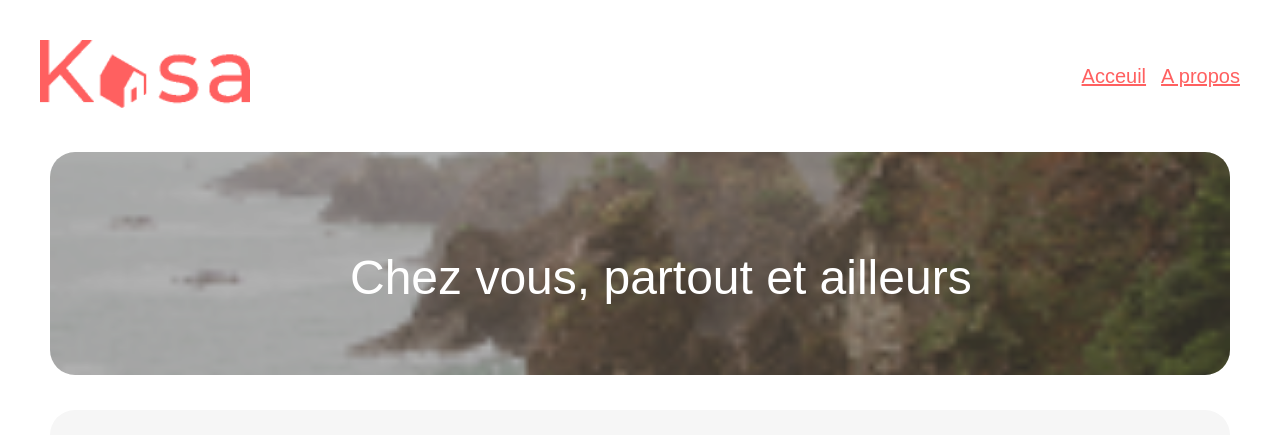
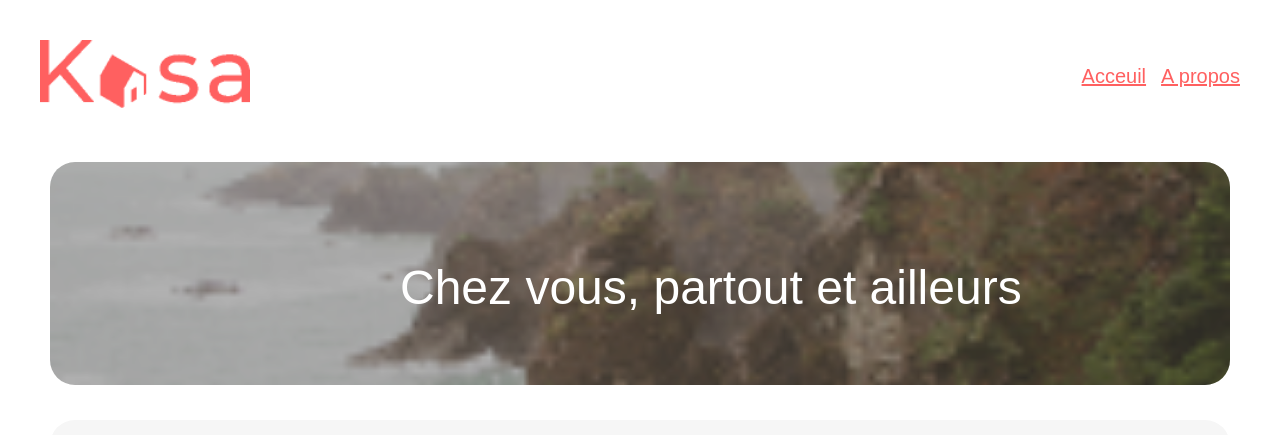
Before and after one commit to berenisse1/my-app, a React (Create React App) app: page / in a window 1280 px wide. Shown: the top 435 px of the page. Built offline with nearby package versions, Linux system fonts and the light colour scheme.

Commit message:
style update

```diff
--- a/src/styles/Banner.css
+++ b/src/styles/Banner.css
@@ -1,6 +1,7 @@
 .banner {
   border-radius: 25px;
   margin-bottom: 35px;
+  margin-top: 25px;
   position: relative;
   height: 110px;
 
@@ -12,7 +13,7 @@
 .banner-text {
   color: #ffffff;
   font-size: 20px;
-    left: 50px;
+  left: 45px;
   position: absolute;
   top: 25px;
 }
@@ -38,11 +39,12 @@
 
   .banner{
     height: 223px;
+    margin-top: 50px;
   }
 
   .banner-text{
     font-size: 48px;
-      left: 300px;
+    left: 350px;
     top: 50px;
   }
 
```
Lines whose indentation alone changed are shown as unchanged.
